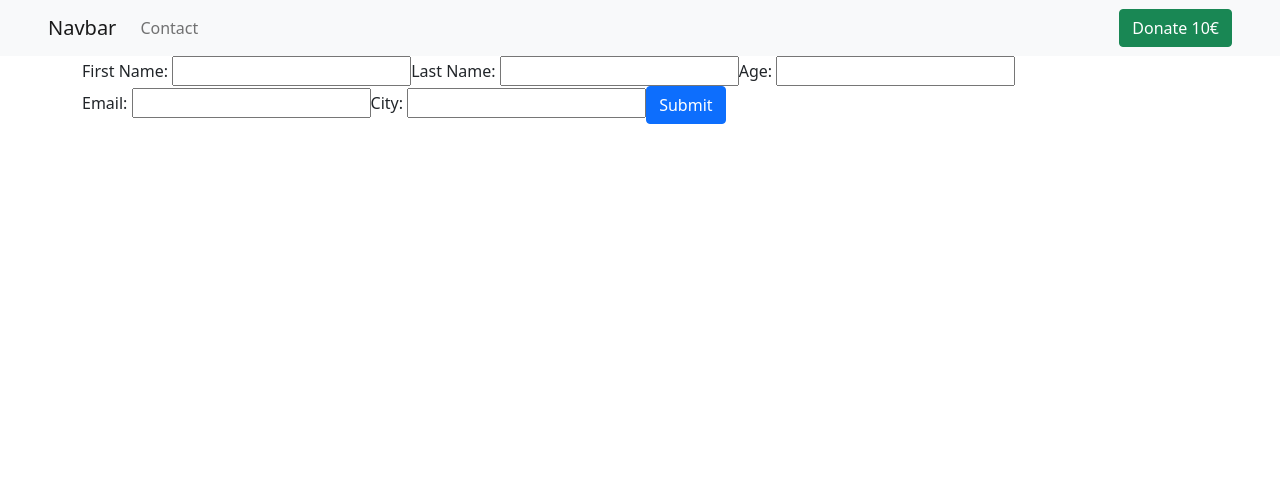
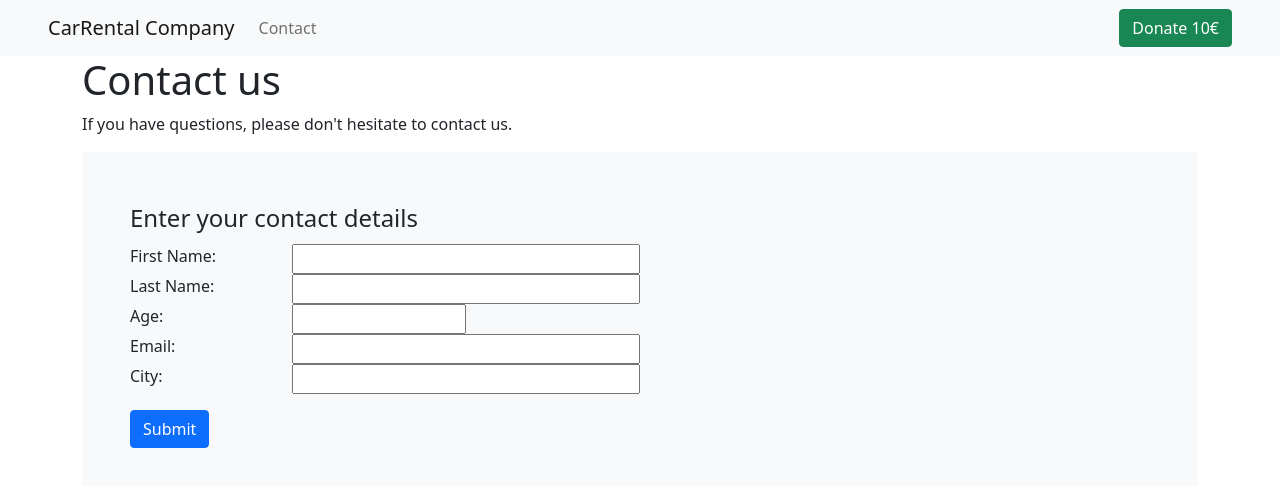
Before and after one commit to jurode/FE21-Angular-DAY2-Julia-Mario, an Angular app in the folder CarRental/: page /contact in a window 1280 px wide. Shown: the top 486 px of the page. Built offline with nearby package versions, Linux system fonts and the light colour scheme.

Commit message:
add more styling

```diff
--- a/CarRental/package.json
+++ b/CarRental/package.json
@@ -20,6 +20,7 @@
     "@angular/platform-browser-dynamic": "~11.2.6",
     "@angular/router": "~11.2.6",
     "rxjs": "~6.6.0",
+    "sweetalert2": "^10.15.6",
     "tslib": "^2.0.0",
     "zone.js": "~0.11.3"
   },
--- a/CarRental/src/app/contact-page/contact-page.component.html
+++ b/CarRental/src/app/contact-page/contact-page.component.html
@@ -1,37 +1,38 @@
+<h1>Contact us</h1>
+<p>If you have questions, please don't hesitate to contact us.</p>
+
 <form [formGroup]="info" (ngSubmit)="onSubmit()">
 
+  <fieldset class="bg-light p-5">
+    <legend>Enter your contact details</legend>
+    <div class="row">
+      <label for="fName" class="col-2">First Name:</label>
+      <input id="fName" type="text" formControlName="firstName" class="col-4">
+    </div>
 
-    <label>
-      First Name:
-      <input type="text" formControlName="firstName">
-    </label>
+    <div class="row">
+      <label for="lName" class="col-2">Last Name:</label>
+      <input id="lName" type="text" formControlName="lastName" class="col-4">
+    </div>
+    <div class="row">
+      <label class="col-2" for="age">Age:</label>
+      <input id="age" type="text" formControlName="age" class="col-2">
+    </div>
 
+    <div class="row">
+      <label class="col-2" for="email">Email:</label>
+      <input type="text" formControlName="email" class="col-4" id="email">
 
-    <label>
-      Last Name:
-      <input type="text" formControlName="lastName">
-    </label>
+    </div>
 
+    <div class="row">
+      <label class="col-2" for="city">City:</label>
+      <input type="text" formControlName="city" class="col-4" id="city">
+    </div>
 
-    <label>
-      Age:
-      <input type="text" formControlName="age">
-    </label>
+    <input type="submit" class="btn btn-primary mt-3" value="Submit">
+  </fieldset>
 
-
-    <label>
-      Email:
-      <input type="text" formControlName="email">
-    </label>
-
-
-    <label>
-        City:
-        <input type="text" formControlName="city">
-    </label>
-
-
-    <input type="submit" class="btn btn-primary" value="Submit">
-
-
-   </form>
+</form>
+  <!-- SweetAlert2 -->
+  <script src="//cdn.jsdelivr.net/npm/sweetalert2@10"></script>
--- a/CarRental/src/app/contact-page/contact-page.component.ts
+++ b/CarRental/src/app/contact-page/contact-page.component.ts
@@ -1,5 +1,6 @@
 import { Component, OnInit } from '@angular/core';
 import { FormControl, FormGroup, Validators } from '@angular/forms';
+
 
 @Component({
   selector: 'app-contact-page',
@@ -9,11 +10,11 @@ import { FormControl, FormGroup, Validators } from '@angular/forms';
 export class ContactPageComponent implements OnInit {
 
   info = new FormGroup({
-    firstName: new FormControl('',Validators.required),
-    lastName: new FormControl('',Validators.required),
-    age: new FormControl('',Validators.required),
-    email:new FormControl('',Validators.required),
-    city:new FormControl('',Validators.required),
+    firstName: new FormControl('',[Validators.required, Validators.minLength(3)]),
+    lastName: new FormControl('',[Validators.required, Validators.minLength(2)]),
+    age: new FormControl('',[Validators.required, Validators.maxLength(3)]),
+    email:new FormControl('',[Validators.required, Validators.email]),
+    city:new FormControl('',[Validators.required, Validators.minLength(2)]),
   });
 
   constructor() { }
@@ -26,6 +27,9 @@ export class ContactPageComponent implements OnInit {
 
       var a = this.info.value;
       console.log(a)
+      alert('Thank you. We will contact you shortly!')
+    } else {
+      alert("Please enter your contact details");
     }
 
   }
--- a/CarRental/src/app/home-page/home-page.component.html
+++ b/CarRental/src/app/home-page/home-page.component.html
@@ -5,38 +5,39 @@
     <!-- here comes output of array cars -->
     <div *ngFor="let car of cars">
         <div class="card m-2" style="width: 18rem;">
-            <img src="https://www.flaticon.com/svg/vstatic/svg/741/741407.svg?token=exp=1616504350~hmac=a6a20ac75dec8b1db3d3832509c37d89" alt=""  class="card-img-top">
+            <img src="https://www.flaticon.com/svg/vstatic/svg/741/741407.svg?token=exp=1616504350~hmac=a6a20ac75dec8b1db3d3832509c37d89"
+                alt="" class="card-img-top">
             <p class="h5 card-title text-center">{{car.brand}}</p>
             <p class="card-text text-center">{{car.type}}</p>
             <p class="small text-center">{{car.PS}} PS</p>
-
+            <button class="btn btn-secondary">rent</button>
         </div>
     </div>
 </div>
 
 
 <hr>
+<!-- with click on button- the div#staffOnly opens -->
+<button (click)="openStaffArea()" class="btn btn-light mb-4">Add new Car</button>
 
-<h2 class="h4">For staff only:</h2>
-<form [formGroup]="add" (ngSubmit)="addCar()">
+<div id="staffOnly" class="d-none m-5">
+    <h2 class="h4">For staff only:</h2>
+    <form [formGroup]="add" (ngSubmit)="addCar()">
 
-    <label>
-        Brand:
-        <input type="text" formControlName="brand">
-    </label>
-    <br>
-    <label>
-        Type:
-        <input type="text" formControlName="type">
-    </label>
-    <br>
+        <div class="row">
+            <label for="brand" class="col-2">Brand:</label>
+            <input id="brand" type="text" formControlName="brand" class="col-4">
+        </div>
+        <div class="row">
+            <label for="type" class="col-2">Type:</label>
+            <input id="type" type="text" formControlName="type" class="col-4">
+        </div>
+        <div class="row">
+            <label for="ps" class="col-2">PS:</label>
+            <input id="ps" type="text" formControlName="PS" class="col-4">
+        </div>
 
-    <label>
-        PS
-        <input type="text" formControlName="PS">
-    </label>
-    <br>
+        <input type="submit" class="btn btn-primary" value="Submit">
 
-    <input type="submit" class="btn btn-primary" value="Submit">
-
-</form>
+    </form>
+</div>
--- a/CarRental/src/app/home-page/home-page.component.ts
+++ b/CarRental/src/app/home-page/home-page.component.ts
@@ -32,20 +32,29 @@ export class HomePageComponent implements OnInit {
   ];
 
   add = new FormGroup({
-    brand: new FormControl('',Validators.required),
-    type: new FormControl('',Validators.required),
-    PS: new FormControl('',Validators.required),
+    brand: new FormControl('', [Validators.required, Validators.minLength(2)]),
+    type: new FormControl('', Validators.required),
+    PS: new FormControl('', Validators.required),
   });
 
-  addCar(){
-    var a = this.add.value;
+  addCar() {
+    if (this.add.valid) {
+      var a = this.add.value;
 
-    console.log(this.cars);
-    console.log(a);
+      console.log(this.cars);
+      console.log(a);
 
-    // push "a" to array
-    this.cars.push(a);
+      // push "a" to array
+      this.cars.push(a);
+
+    }
 
   }
 
+  // by clicking on the #staffOnly, the "d-none" will be added or removed according if it is already there or not
+  openStaffArea() {
+    var element = document.getElementById("staffOnly");
+    element.classList.toggle("d-none");
+  }
+
 }
--- a/CarRental/src/app/navbar/navbar.component.html
+++ b/CarRental/src/app/navbar/navbar.component.html
@@ -1,6 +1,6 @@
 <nav class="navbar navbar-expand-lg navbar-light bg-light">
     <div class="container-fluid px-5">
-        <a class="navbar-brand" routerLink="">Navbar</a>
+        <a class="navbar-brand" routerLink="">CarRental Company</a>
         <button class="navbar-toggler" type="button" data-bs-toggle="collapse" data-bs-target="#navbarNavDropdown"
             aria-controls="navbarNavDropdown" aria-expanded="false" aria-label="Toggle navigation">
             <span class="navbar-toggler-icon"></span>
--- a/CarRental/src/index.html
+++ b/CarRental/src/index.html
@@ -10,6 +10,8 @@
 </head>
 <body>
   <app-root></app-root>
+  <!-- Bootstrap -->
   <script src="https://cdn.jsdelivr.net/npm/bootstrap@5.0.0-beta2/dist/js/bootstrap.bundle.min.js" integrity="sha384-b5kHyXgcpbZJO/tY9Ul7kGkf1S0CWuKcCD38l8YkeH8z8QjE0GmW1gYU5S9FOnJ0" crossorigin="anonymous"></script>
+
 </body>
 </html>
```
Also changed, not shown: 1 other file (tests, documents, lock files or other folders).
